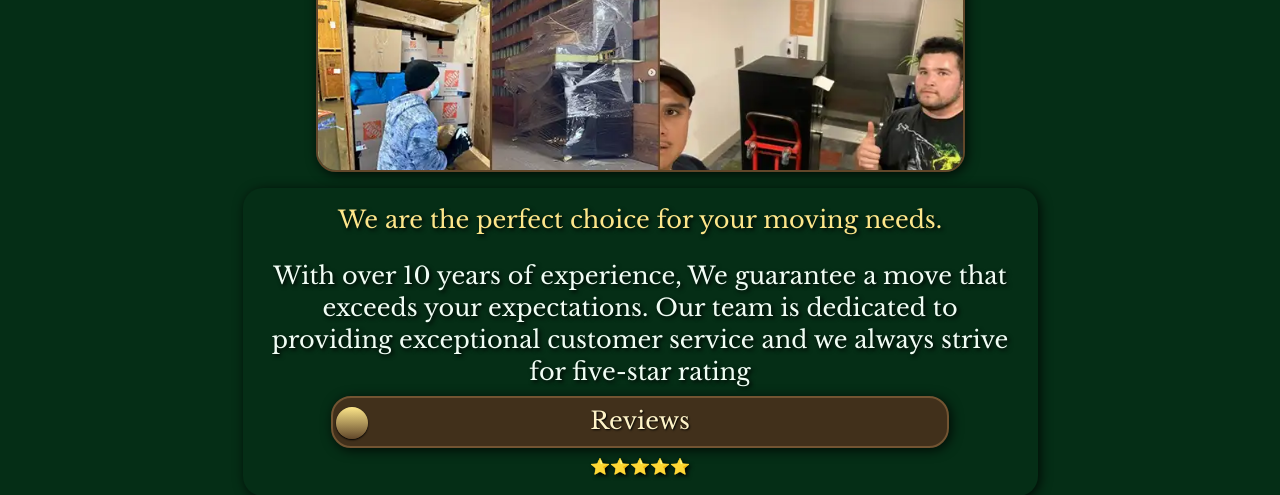
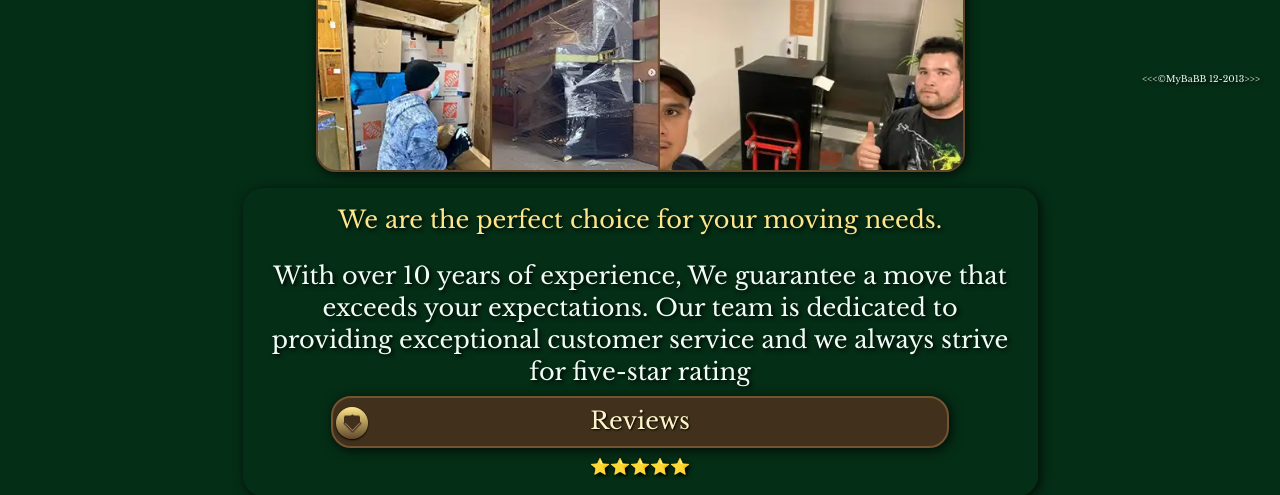
Before and after one commit to MyBaBB/HelpingHands, a React (Vite) app: page / in a window 1280 px wide. Shown: the part 713-1208 px from the top of the page. Built offline with nearby package versions, Linux system fonts and the light colour scheme.

Commit message:
added copyright

```diff
--- a/src/components/Accordion01Images.jsx
+++ b/src/components/Accordion01Images.jsx
@@ -36,7 +36,8 @@ const Accordion01 = () => {
                        style={{ textShadow: '1px 1px 2px black' }}>
             <div className='absolute left-[-5px]  top-[-4px] sm:top-[0px]    w-8  h-8  bg-gradient-to-b
              from-amber-200 to-varDarkBrown shadow-sm  shadow-black  rounded-full pt-[7px] text-4xl '
-             style={{ textShadow: '0px -1px 2px black' }}></div>
+             style={{ textShadow: '0px -1px 2px black' }}>
+               <span className='triangle'></span></div>
  Photos
             </button>
           </div>
--- a/src/components/Accordion02About.jsx
+++ b/src/components/Accordion02About.jsx
@@ -22,9 +22,10 @@ const Accordion02 = () => {
           <div className='relative flex justify-center '>
             <button  className='text-amber-100  text-base sm:text-2xl w-full  font-extrabold'
                        style={{ textShadow: '1px 1px 2px black' }}>
-             <span className='absolute left-[-4px] top-[-4px]  sm:top-[0px]  w-8  h-8  bg-gradient-to-b
+             <div className='absolute left-[-4px] top-[-4px]  sm:top-[0px]  w-8  h-8  bg-gradient-to-b
              from-amber-200 to-varDarkBrown shadow-sm  shadow-black  rounded-full pt-[7px] text-4xl '
-             style={{ textShadow: '0px -1px 2px black' }}></span>
+             style={{ textShadow: '0px -1px 2px black' }}>
+              <span className='triangle'></span></div>
  About us
             </button>
           </div>
--- a/src/components/Accordion03Reviews.jsx
+++ b/src/components/Accordion03Reviews.jsx
@@ -22,9 +22,9 @@ const Accordion03 = () => {
           pb-[6px] pt-[4px]'>
             <button  className='text-amber-100  text-base sm:text-2xl font-extrabold '
                        style={{ textShadow: '1px 1px 2px black' }}>
-             <span className='absolute left-[3px] top-[4px] sm:top-[9px] w-8  h-8  bg-gradient-to-b
+             <div className='absolute left-[3px] top-[4px] sm:top-[9px] w-8  h-8  bg-gradient-to-b
              from-amber-200 to-varDarkBrown shadow-sm  shadow-black  rounded-full pt-[7px] text-4xl '
-             style={{ textShadow: '0px -1px 2px black' }}></span>
+             style={{ textShadow: '0px -1px 2px black' }}> <span className='triangle'></span></div>
                Reviews
             </button>
           </div>
--- /dev/null
+++ b/src/components/Copyright.jsx
@@ -0,0 +1,20 @@
+// eslint-disable-next-line no-unused-vars
+import React from 'react';
+
+function Copyright  () {
+  return (
+    <div>
+
+<p className="fixed bottom-0 right-5 whitespace-nowrap text-xs">
+  <span className="text-varBoneWhite dark:text-varLIGHTWING text-[7px] sm:text-[9px] z-0">
+    &lt;&lt;&lt;&copy;MyBaBB <em>12-2013</em>&gt;&gt;&gt;
+  </span>
+</p>
+
+
+
+    </div>
+  )
+}
+
+export default Copyright
--- a/src/components/MainHands.jsx
+++ b/src/components/MainHands.jsx
@@ -9,7 +9,7 @@ import Accordion01Images from './Accordion01Images.jsx'
 import Accordion02About from './Accordion02About.jsx'
 import Accordion03Reviews from './Accordion03Reviews.jsx'
 import Instagram from './Instagram.jsx'
-
+import Copyright from './Copyright.jsx'
 const MainHands  = () => {
   return (
     <div>
@@ -148,6 +148,7 @@ const MainHands  = () => {
                 </p>
 
                 <Accordion01Images/>
+                <Copyright />
          </article>
 </div>
 
--- a/src/index.css
+++ b/src/index.css
@@ -60,7 +60,35 @@ body {
     z-index: 50;
 
   }
+    .triangle {
+  position: relative;
+  display: flex;
+  left: 7.9px;
+  background-color: #41301b;
+  top: 1.5px;
+  width: 16px;
+  height: 8.25px;
+  border-top-left-radius: 2px;
+  border-top-right-radius: 2px;
+  border-top:.7px double #91785d;
 
+  z-index: 2;
+}
+
+.triangle::before {
+  content: "";
+  position: absolute;
+  bottom: -5.9px;
+  left: calc(50% - 5.5px);
+  width: 11px;
+  height: 11px;
+  background-color:#41301b;
+  transform: rotate(45deg);
+  z-index: 1;
+  box-shadow: 0px 0px 1px 1px #41301b;
+  border-right: 1.5px solid #91785d;
+  border-bottom: 1.5px solid #91785d;
+}
 
 .HelpingHandHeading1{
   font-family: DM_Serif_Display;
@@ -160,7 +188,7 @@ body {
     border: 2px solid #725432;
     border-radius: 20px;
     box-shadow: 2px 2px 12px rgba(0,0,0,0.8);
-    z-index: 2;
+    z-index: 0;
   }
     .Accordion03ReviewsWrapper {
     font-family: Libre_Baskerville;
```
